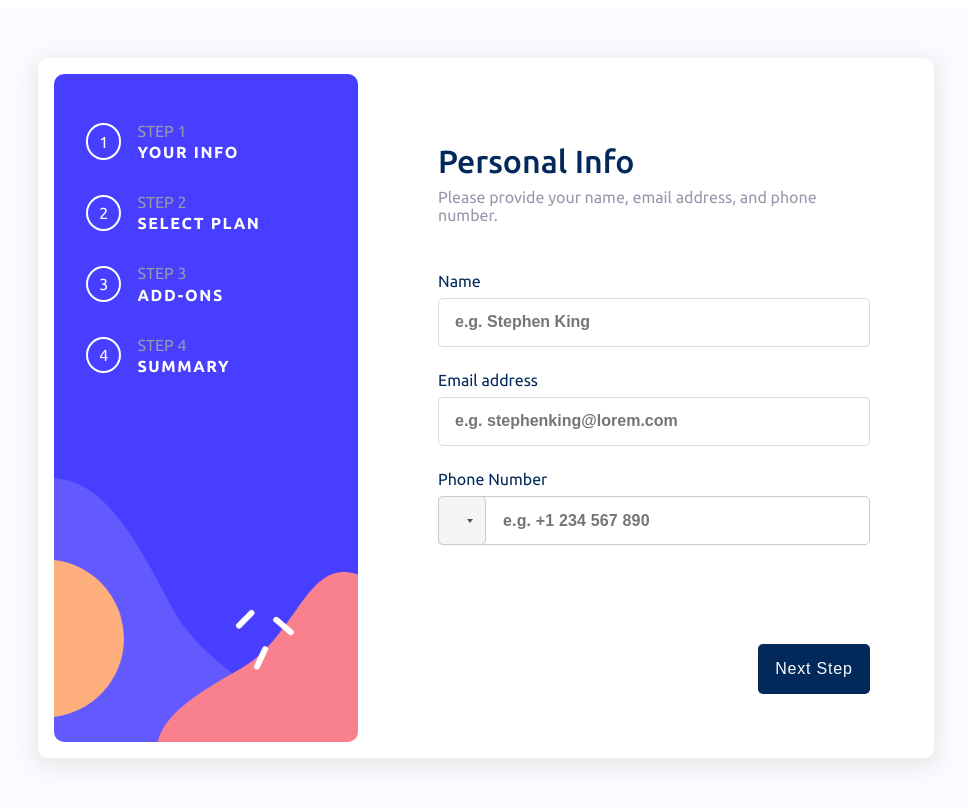
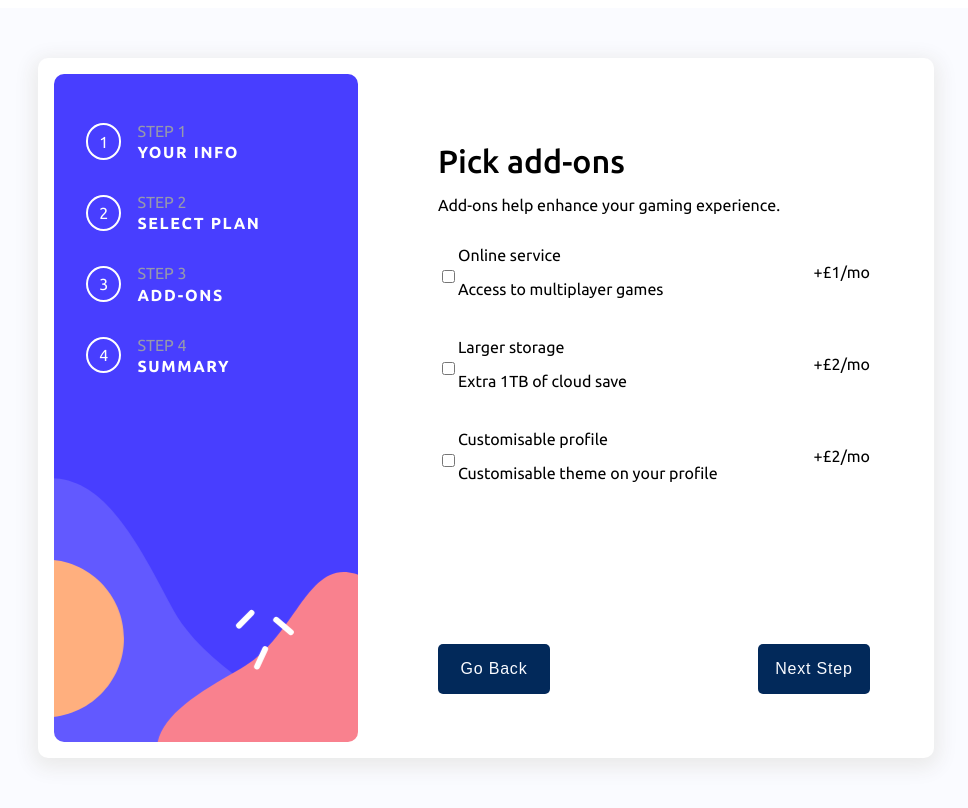
Before and after one commit to jakegodsall/multistep-form-frontend, a React (Create React App) app: page / in a window 1280 px wide. Shown: the top 808 px of the page, without its empty margins (162-1130 px from the left). Built offline with nearby package versions, Linux system fonts and the light colour scheme.

Commit message:
added basic HTML structure for addons step

```diff
--- /dev/null
+++ b/src/components/Form/AddonsFormSection.js
@@ -0,0 +1,49 @@
+import React from 'react';
+
+import styles from './AddonsFormSection.module.css';
+import AddonWidget from './FormWidgets/AddonWidget';
+
+const addons = [
+    {
+        id: 'online-service',
+        title: 'Online service',
+        description: 'Access to multiplayer games',
+        monthlyCost: 1,
+    },
+    {
+        id: 'larger-storage',
+        title: 'Larger storage',
+        description: 'Extra 1TB of cloud save',
+        monthlyCost: 2,
+    },
+    {
+        id: 'customisable-profile',
+        title: 'Customisable profile',
+        description: 'Customisable theme on your profile',
+        monthlyCost: 2,
+    },
+];
+
+const AddonsFormSection = () => {
+    return (
+        <div className={styles.formSection}>
+            <h1>Pick add-ons</h1>
+            <p>Add-ons help enhance your gaming experience.</p>
+            <div className={styles.widgetGrid}>
+                {addons.map((el, idx) => {
+                    return (
+                        <AddonWidget
+                            key={idx}
+                            id={el.id}
+                            title={el.title}
+                            description={el.description}
+                            monthlyCost={el.monthlyCost}
+                        ></AddonWidget>
+                    );
+                })}
+            </div>
+        </div>
+    );
+};
+
+export default AddonsFormSection;
--- a/src/components/Form/Form.js
+++ b/src/components/Form/Form.js
@@ -76,7 +76,7 @@
         }
     };
 
-    return <form>{renderStep(step)}</form>;
+    return <form>{renderStep(3)}</form>;
 };
 
 export default Form;
--- /dev/null
+++ b/src/components/Form/FormWidgets/AddonWidget.js
@@ -0,0 +1,20 @@
+import React from 'react';
+
+import styles from './AddonWidget.module.css';
+
+const AddonWidget = (props) => {
+    return (
+        <div className={styles.addonWidget}>
+            <input type='checkbox' name='addons' id={props.id} />
+            <label className={styles.addonLabel} htmlFor={props.id}>
+                <div>
+                    <p>{props.title}</p>
+                    <p>{props.description}</p>
+                </div>
+                <p>+£{props.monthlyCost}/mo</p>
+            </label>
+        </div>
+    );
+};
+
+export default AddonWidget;
--- /dev/null
+++ b/src/components/Form/FormWidgets/AddonWidget.module.css
@@ -0,0 +1,11 @@
+.addonWidget {
+    display: flex;
+    align-items: center;
+}
+
+.addonLabel {
+    display: flex;
+    align-items: center;
+    justify-content: space-between;
+    width: 100%;
+}
```
Also changed, not shown: src/components/Form/AddonsFormSection.module.css (added).
